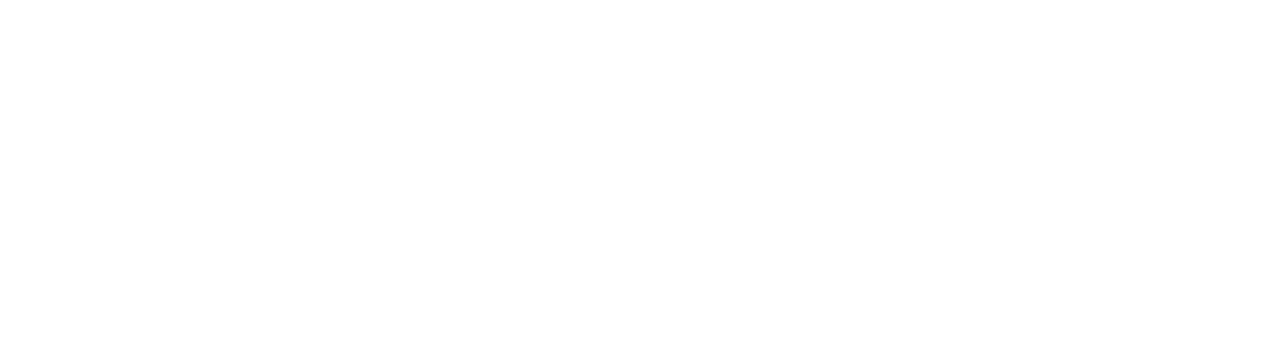
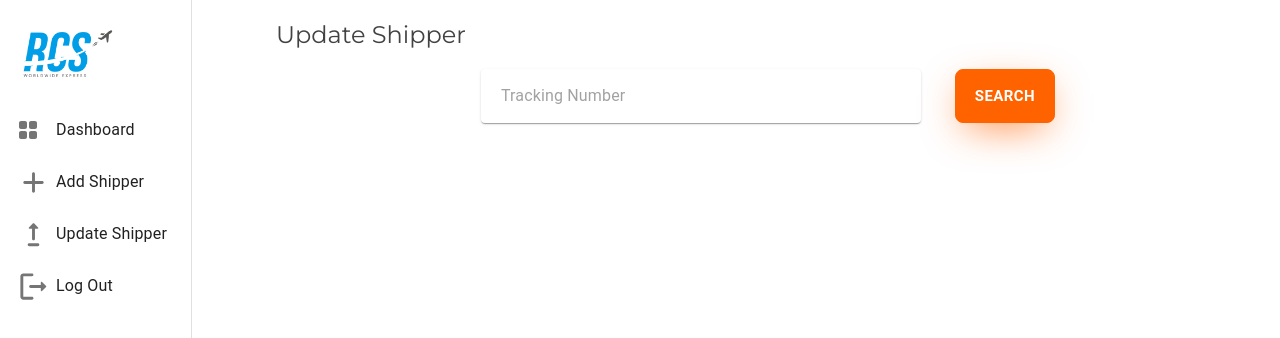
Before and after one commit to INSRAM/RCS-XPRESS, a React (Create React App) app: page /admin/updateshipper in a window 1280 px wide. Before the commit this address had no page. Shown: the top 338 px of the page. Built offline with nearby package versions, Linux system fonts and the light colour scheme.

Commit message:
changing in design

```diff
--- a/package.json
+++ b/package.json
@@ -13,6 +13,7 @@
     "mui-styles": "^5.5.0",
     "react": "^18.2.0",
     "react-circular-progressbar": "^2.1.0",
+    "react-cookie": "^4.1.1",
     "react-dom": "^18.2.0",
     "react-router-dom": "^6.4.3",
     "react-scripts": "5.0.1",
--- a/src/App.js
+++ b/src/App.js
@@ -3,12 +3,16 @@
 import "./App.css";
 import Home from "./pages/Home/Home";
 import Admin from "./pages/Admin/Admin";
+import AddShipper from "./pages/AddShipper/AddShipper";
+import UpdateShipper from "./pages/UpdateShipper/UpdateShipper";
 function App() {
   return (
     <BrowserRouter>
       <Routes>
         <Route path="/" element={<Home />} />
         <Route path="/admin" element={<Admin />} />
+        <Route path="/admin/createshipper" element={<AddShipper />} />
+        <Route path="/admin/updateshipper" element={<UpdateShipper />} />
       </Routes>
     </BrowserRouter>
   );
--- a/src/compnents/AdminSection/AdminSection.js
+++ b/src/compnents/AdminSection/AdminSection.js
@@ -1,9 +1,7 @@
 import React from "react";
-import { Box, Grid, Button, Drawer } from "@mui/material";
-import { Add } from "@mui/icons-material";
+import { Box, Grid } from "@mui/material";
 import AdminNavbar from "../Navbar/AdminNavbar";
 import AdminCards from "../Cards/AdminCards";
-import CustomerCreation from "../CustomerCreation/CustomerCreation";
 import AdminDrawer from "../Drawer/Drawer";
 function AdminSection() {
   return (
@@ -31,7 +29,7 @@
               <AdminCards />
             </Grid>
           </Grid>
-          <Grid item style={{ marginTop: "30px" }}>
+          {/* <Grid item style={{ marginTop: "30px" }}>
             <Button
               variant="outlined"
               size="large"
@@ -57,10 +55,10 @@
             >
               Add Customer
             </Button>
-          </Grid>
-          <Grid item style={{ marginTop: "30px", marginRight: "20px" }}>
+          </Grid> */}
+          {/* <Grid item style={{ marginTop: "30px", marginRight: "20px" }}>
             <CustomerCreation />
-          </Grid>
+          </Grid> */}
         </Grid>
       </Box>
     </>
--- a/src/compnents/Drawer/Drawer.js
+++ b/src/compnents/Drawer/Drawer.js
@@ -1,19 +1,20 @@
 import * as React from "react";
+import { useCookies } from "react-cookie";
 import {
   Box,
   Drawer,
   List,
   Link,
   Typography,
-  Divider,
   ListItem,
   ListItemIcon,
   ListItemText,
 } from "@mui/material";
 import {
   GridViewRounded,
-  PinDropRounded,
-  GroupsRounded,
+  UpgradeRounded,
+  AddRounded,
+  LogoutRounded,
 } from "@mui/icons-material";
 
 import Logo from "../../assets/RCS.png";
@@ -21,21 +22,35 @@
 const drawerWidth = "15vw";
 
 export default function AdminDrawer() {
+  const [cookies, setCookie, removeCookie] = useCookies(["user"]);
   const [data, setData] = React.useState([
     {
+      id: 1,
       name: "Dashboard",
-      icon: <GridViewRounded style={{ color: "#8A92A6" }} />,
+      icon: <GridViewRounded />,
       selected: false,
+      link_: "/admin",
     },
     {
-      name: "Tracking",
-      icon: <PinDropRounded style={{ color: "#8A92A6" }} />,
+      id: 2,
+      name: "Add Shipper",
+      icon: <AddRounded fontSize="large" />,
       selected: false,
+      link_: "/admin/createshipper",
     },
     {
-      name: "Users",
-      icon: <GroupsRounded style={{ color: "#8A92A6" }} />,
+      id: 3,
+      name: "Update Shipper",
+      icon: <UpgradeRounded fontSize="large" />,
       selected: false,
+      link_: "/admin/updateshipper",
+    },
+    {
+      id: 4,
+      name: "Log Out",
+      icon: <LogoutRounded fontSize="large" />,
+      selected: false,
+      link_: "/admin",
     },
   ]);
   return (
@@ -64,6 +79,7 @@
 
         {data.map((text, index) => {
           return (
+            <Link underline="none" href={text.link_} color={"inherit"}>
               <ListItem
                 selected={text.selected}
                 onClick={() => {
@@ -72,20 +88,13 @@
                     return (x.selected = false);
                   });
                   nextList[index].selected = true;
+                  if (text.id === 4) {
+                    removeCookie("user");
+                  }
                   setData(nextList);
                 }}
                 button
                 key={text.name}
-              sx={{
-                color: "#8A92A6",
-
-                "&.Mui-selected": {
-                  backgroundColor: "#FF6300",
-                  color: "white",
-                  boxShadow: "0px 2px 4px rgba(138, 146, 166, 0.3)",
-                  borderRadius: "10px",
-                },
-              }}
               >
                 <ListItemIcon style={{ minWidth: "40px" }}>
                   {text.icon}
@@ -104,11 +113,10 @@
                   }
                 />
               </ListItem>
+            </Link>
           );
         })}
       </List>
-
-      <Divider />
     </Drawer>
   );
 }
--- /dev/null
+++ b/src/compnents/ShipperUpdate/ShipperUpdate.js
@@ -0,0 +1,77 @@
+import React from "react";
+import { Box, Grid, Input, Button, Paper } from "@mui/material";
+function ShipperUpdate() {
+  return (
+    <Box
+      // backgroundColor={"#FFFFFF"}
+      // boxShadow={"0px 10px 13px rgba(17, 38, 146, 0.05)"}
+      borderRadius={"8px"}
+      padding={"20px"}
+    >
+      <Grid container direction={"column"}>
+        <Grid item style={{ fontWeight: 500, fontSize: "24px" }}>
+          Update Shipper
+        </Grid>
+        <Grid
+          item
+          justifyContent={"center"}
+          style={{
+            display: "flex",
+            margin: "20px 0px",
+          }}
+        >
+          <Grid
+            xs={6}
+            md={7}
+            justifyContent={"space-between"}
+            style={{ display: "flex" }}
+          >
+            <Paper
+              component="form"
+              sx={{
+                p: "2px 20px",
+                display: "flex",
+                alignItems: "center",
+                width: "400px",
+                height: "50px",
+              }}
+            >
+              <Input
+                placeholder="Tracking Number"
+                color="primary"
+                disableUnderline
+                style={{ width: "100%" }}
+              />
+            </Paper>
+            <Button
+              variant="outlined"
+              size="large"
+              sx={{
+                padding: "10px 20px",
+                borderColor: "#FF6300",
+                background: "#FF6300",
+                borderRadius: "8px",
+                whiteSpace: "nowrap",
+                boxShadow: " 0px 12px 40px -10px rgba(255, 99, 0, 0.8)",
+                color: "white",
+                width: "100px",
+                height: "54px",
+                fontWeight: 700,
+
+                ":hover": {
+                  borderColor: "#FF6300",
+                  background: "white",
+                  color: "#FF6300",
+                },
+              }}
+            >
+              Search
+            </Button>
+          </Grid>
+        </Grid>
+      </Grid>
+    </Box>
+  );
+}
+
+export default ShipperUpdate;
--- a/src/index.js
+++ b/src/index.js
@@ -1,10 +1,13 @@
 import React from "react";
 import ReactDOM from "react-dom/client";
+import { CookiesProvider } from "react-cookie";
 import App from "./App";
 
 const root = ReactDOM.createRoot(document.getElementById("root"));
 root.render(
-  <React.StrictMode>
-    <App />
-  </React.StrictMode>
+  <CookiesProvider>
+    <React.StrictMode>
+      <App />
+    </React.StrictMode>
+  </CookiesProvider>
 );
--- /dev/null
+++ b/src/pages/AddShipper/AddShipper.js
@@ -0,0 +1,24 @@
+import React from "react";
+import { Box, Grid } from "@mui/material";
+import CustomerCreation from "../../compnents/CustomerCreation/CustomerCreation";
+import AdminDrawer from "../../compnents/Drawer/Drawer";
+
+function AddShipper() {
+  return (
+    <>
+      <AdminDrawer />
+      <Box
+        sx={{
+          float: "right",
+          width: "80%",
+        }}
+      >
+        <Grid container direction={"column"}>
+          <CustomerCreation />
+        </Grid>
+      </Box>
+    </>
+  );
+}
+
+export default AddShipper;
--- a/src/pages/Admin/Admin.js
+++ b/src/pages/Admin/Admin.js
@@ -1,12 +1,18 @@
 import React from "react";
+import { useCookies } from "react-cookie";
 import Login from "../AdminLogin/AdminLogin";
+import AdminSection from "../../compnents/AdminSection/AdminSection";
 
 function Admin() {
-  return (
-    <>
-      <Login />
-    </>
-  );
+  const [cookies, setCookie] = useCookies(["user"]);
+  if (cookies.user === undefined) {
+    return (
+      <>
+        <Login />
+      </>
+    );
+  }
+  return <AdminSection />;
 }
 
 export default Admin;
--- a/src/pages/AdminLogin/AdminLogin.js
+++ b/src/pages/AdminLogin/AdminLogin.js
@@ -1,18 +1,26 @@
 import React, { useState } from "react";
 import { Box, Grid, Input, Button } from "@mui/material";
 import AdminSection from "../../compnents/AdminSection/AdminSection";
+import { useCookies } from "react-cookie";
 
 function Login() {
   const [status, setStatus] = useState(false);
   const [user, setUser] = useState("");
   const [password, setPassword] = useState("");
+  const [cookies, setCookie] = useCookies(["user"]);
 
   function handleAdmin() {
-    const userName = "salmanali";
-    const userPassword = "rcss123";
+    const userName1 = "salmanali";
+    const userName2 = "usmanali";
+    const userPassword1 = "rcss123";
+    const userPassword2 = "rcss786";
     if (!user.length || !password.length) {
       alert("User or Password cannot be empty!");
-    } else if (user === userName && password === userPassword) {
+    } else if (
+      (user === userName1 && password === userPassword1) ||
+      (user === userName2 && password === userPassword2)
+    ) {
+      setCookie("user", { name: user, password: password }, { path: "/" });
       setStatus(true);
     } else {
       alert("Wrong Credentials");
--- /dev/null
+++ b/src/pages/UpdateShipper/UpdateShipper.js
@@ -0,0 +1,24 @@
+import React from "react";
+import { Box, Grid } from "@mui/material";
+import AdminDrawer from "../../compnents/Drawer/Drawer";
+import ShipperUpdate from "../../compnents/ShipperUpdate/ShipperUpdate";
+
+function UpdateShipper() {
+  return (
+    <>
+      <AdminDrawer />
+      <Box
+        sx={{
+          float: "right",
+          width: "80%",
+        }}
+      >
+        <Grid container direction={"column"}>
+          <ShipperUpdate />
+        </Grid>
+      </Box>
+    </>
+  );
+}
+
+export default UpdateShipper;
```
Also changed, not shown: src/compnents/CustomerCreation/CustomerCreation.js (+30 -4 lines), 2 other files (tests, documents, lock files or other folders). Lines whose indentation alone changed are shown as unchanged.
